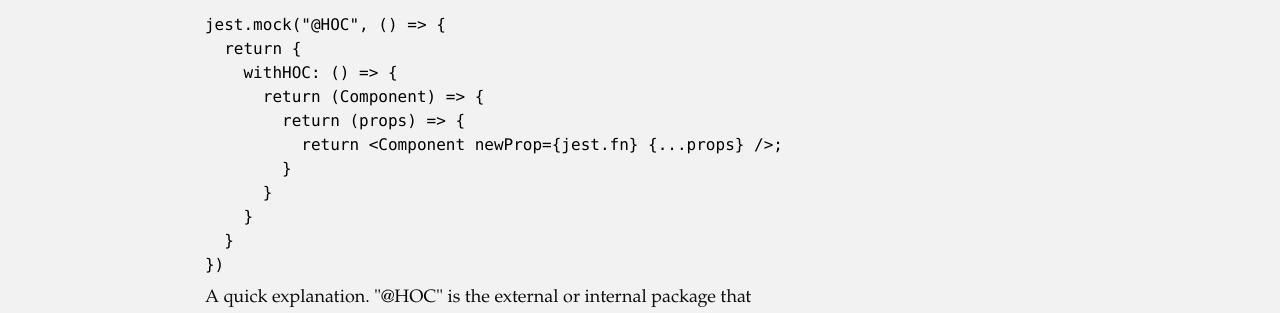
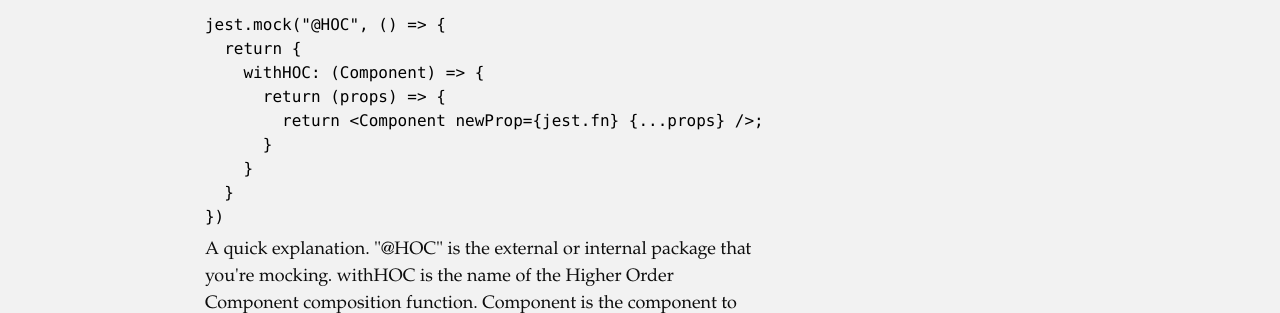
Before and after one commit to kalm42/kyle-melton.com, a Gatsby site: page /blog/2021-02-mocking-higher-order-components-hoc-and-context/ in a window 1280 px wide. Shown: the part 467-780 px from the top of the page. Built offline with nearby package versions, Linux system fonts and the light colour scheme; Gatsby itself is replaced by a stand-in of ours; some packages are replaced by stand-ins of ours; code samples lack their colours.

Commit message:
Update Blog “2021-02-mocking-higher-order-components-hoc-and-context”

````diff
--- a/content/blog/2021-02-mocking-higher-order-components-hoc-and-context.md
+++ b/content/blog/2021-02-mocking-higher-order-components-hoc-and-context.md
@@ -16,11 +16,9 @@
 ```javascript
 jest.mock("@HOC", () => {
   return {
-    withHOC: () => {
-      return (Component) => {
-        return (props) => {
-          return <Component newProp={jest.fn} {...props} />;
-        }
+    withHOC: (Component) => {
+      return (props) => {
+        return <Component newProp={jest.fn} {...props} />;
       }
     }
   }
````
